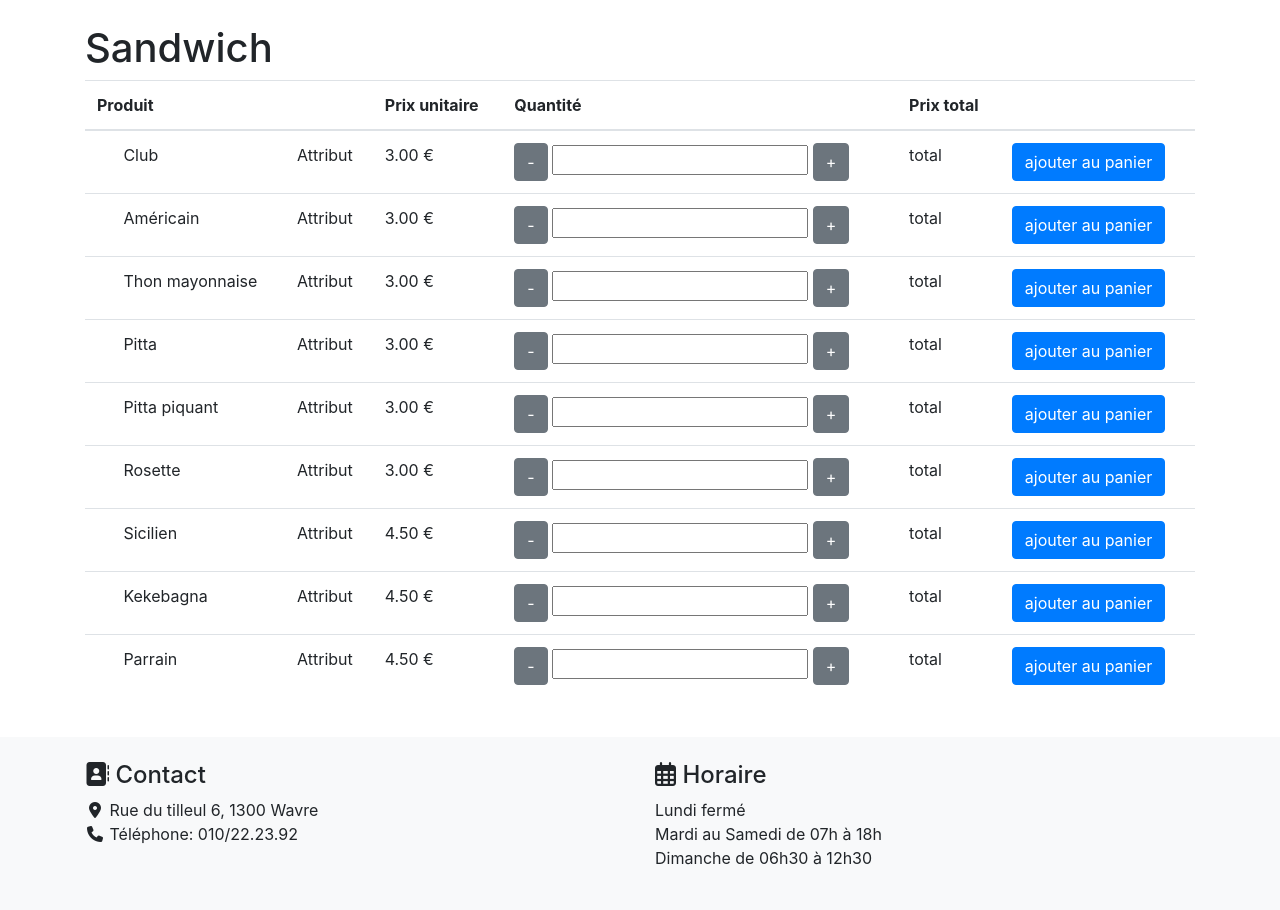
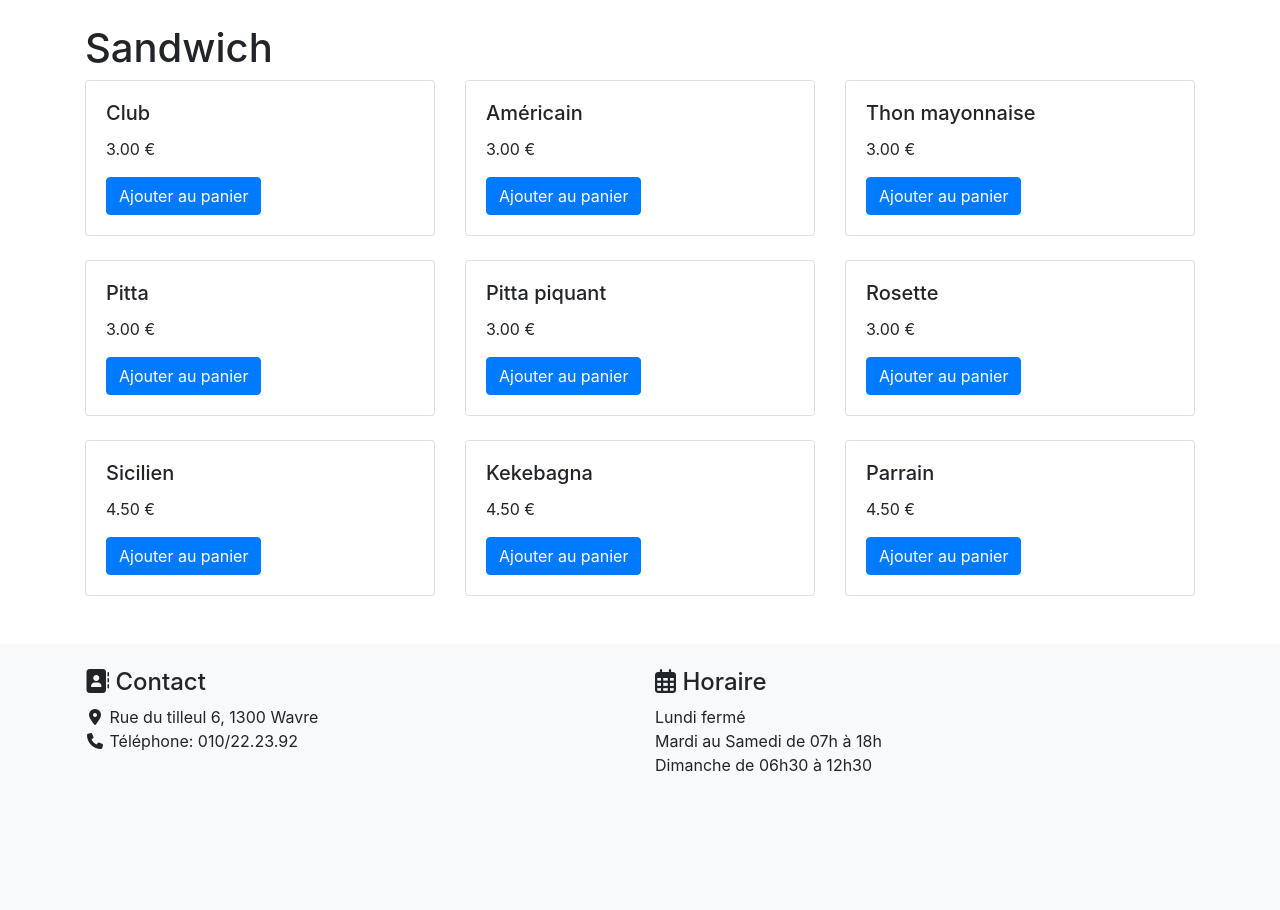
Before and after one commit to celiaHassaine/groupe32DevWeb, a Django app: page /produits/categorie/2 in a window 1280 px wide. Shown: the part 56-966 px from the top of the page. After the commit the page ends 828 px from the top, so only its background shows below. Run offline with Django 3.2, Linux system fonts and the light colour scheme; data comes from the database, SQL or seed files in the repository; both versions use the stored data as it was after the commit; parts of the project's set-up code (start-up, migrations or seed data) failed here and were passed over; some libraries are stand-ins or nearby versions.

Commit message:
ajout de modal produit + demo news

```diff
--- a/src/boulangerie/static/js/boulangerie.js
+++ b/src/boulangerie/static/js/boulangerie.js
@@ -10,6 +10,7 @@ let produits = [
 	{ nom : "croissant", prix : 1, quantite : 0},
 	{ nom : "tarte au sucre", prix : 10.25, quantite : 0},
 ];
+
 
 var commandes = new Vue ({
     delimiters: ['[[', ']]'],
@@ -39,6 +40,24 @@ var commandes = new Vue ({
     },
 });
 
+function getCookie(name) {
+    var cookieValue = null;
+    if (document.cookie && document.cookie !== '') {
+        var cookies = document.cookie.split(';');
+        for (var i = 0; i < cookies.length; i++) {
+            var cookie = cookies[i].trim();
+            // Does this cookie string begin with the name we want?
+            if (cookie.substring(0, name.length + 1) === (name + '=')) {
+                cookieValue = decodeURIComponent(cookie.substring(name.length + 1));
+                break;
+            }
+        }
+    }
+    return cookieValue;
+}
+axios.defaults.xsrfCookieName = 'csrftoken';
+axios.defaults.xsrfHeaderName = 'X-CSRFTOKEN';
+
 /*
 var nouvelle = new Vue({
     el : "#magasin",
--- a/src/boulangerie/templates/base.html
+++ b/src/boulangerie/templates/base.html
@@ -77,5 +77,7 @@
         <script src="https://cdnjs.cloudflare.com/ajax/libs/axios/0.19.0/axios.min.js"></script>
         <script src="https://cdn.jsdelivr.net/npm/vue/dist/vue.js"></script>
         <script src="{% static 'js/boulangerie.js' %}"></script>
+        {% block js %}
+        {% endblock %}
     </body>
 </html>
--- a/src/produits/templates/categories.html
+++ b/src/produits/templates/categories.html
@@ -14,9 +14,7 @@
                         </a>
                     </div>
                     {% endif %}
-
                     <div class="card-body">
-
                         <h5 class="card-title">
                             <a href="/produits/categorie/{{ categorie.id }}">{{ categorie.nom }}</a>
                         </h5>
--- a/src/produits/templates/commande.html
+++ b/src/produits/templates/commande.html
@@ -19,7 +19,7 @@
                     <input id="CODE" type="number" min="0" v-model="produit.quantite">
                     <button v-on:click="ajouter(produit)">+</button>
                 </td>
-                <td> [[ produit.quantite * produit.prix ]]</td>
+                <td>[[ produit.quantite * produit.prix ]]</td>
             </tr>
             <tr>
                 <th colspan="3"></th>
--- a/src/produits/templates/produits.html
+++ b/src/produits/templates/produits.html
@@ -3,42 +3,50 @@
 {% block content %}
     <div>
     	<h1>{{ categorie.nom }}</h1>
-        <div class="table-responsive">
-            <table class="table">
-                <thead>
-                    <tr>
-                        <th colspan="2">Produit</th>
-                        <th></th>
-                        <th>Prix unitaire</th>
-                        <th>Quantité</th>
-                        <th>Prix total</th>
-                        <th></th>
-                    </tr>
-                </thead>
-                <tbody>
-                    {% for produit in produits %}
-                        <tr>
-                            <td>
-                                {% if produit.image %}
-                                <img class="produit_image" src="{{ produit.image.url }}" alt="image de {{ produit.nom }}">
-                                {% endif %}
-                            </td>
-                            <td>{{ produit.nom }}</td>
-                            <td>Attribut</td>
-                            <td>{{ produit.prix }} €</td>
-                            <td>
-                                <button class="btn btn-secondary">-</button>
-                                <input type="number" min="0">
-                                <button class="btn btn-secondary">+</button>
-                            </td>
-                            <td>total</td>
-                            <td>
-                                <button class="btn btn-primary">ajouter au panier</button>
-                            </td>
-                        </tr>
-                    {% endfor %}
-                </tbody>
-            </table>
+        <div class="row row-cols-1 row-cols-md-3">
+            {% for produit in produits %}
+                <div class="col mb-4">
+                    <div class="card">
+                        {% if produit.image %}
+                            <div>
+                                <img class="produit_image" src="{{ produit.image.url }}" alt="image de {{ produit.nom }}"/>
+                            </div>
+                        {% endif %}
+                        <div class="card-body">
+                            <h5 class="card-title">{{ produit.nom }}</h5>
+                            <p class="card-text">{{ produit.prix }} €</p>
+                            <button class="btn btn-primary" data-toggle="modal" data-target="#produit_modal" data-id="{{ produit.id }}">Ajouter au panier</button>
+                        </div>
+                    </div>
+                </div>
+            {% endfor %}
+        </div>
+        <div class="modal fade" id="produit_modal" tabindex="-1" role="dialog" aria-labelledby="ajouter au panier" aria-hidden="true">
+            {% verbatim %}
+                <div class="modal-dialog" role="document">
+                    <div v-if="produit.id" >
+                        <div class="modal-content">
+                            <div class="modal-header">
+                                <h5 class="modal-title" id="exampleModalLabel">{{ produit.nom }}</h5>
+                                <button type="button" class="close" data-dismiss="modal" aria-label="Close">
+                                    <span aria-hidden="true">&times;</span>
+                                </button>
+                            </div>
+                            <div class="modal-body">
+                                <img class="modal_produit_image" style="height: 150px;" :src="produit.image" :alt="'image de ' + produit.nom"/><br/>
+                                <button class="btn btn-secondary" v-on:click="enlever(produit)">-</button>
+                                <input type="number" min="0" v-model="produit.quantite"/>
+                                <button class="btn btn-secondary" v-on:click="ajouter(produit)">+</button>
+                            </div>
+                            <div class="modal-footer">
+                                <button type="button" class="btn btn-primary">Continuer les achats</button>
+                                <button type="button" class="btn btn-primary" data-dismiss="modal">Aller au panier</button>
+                                <button type="button" class="btn btn-secondary" data-dismiss="modal">Annuler</button>
+                            </div>
+                        </div>
+                    </div>
+                </div>
+            {% endverbatim %}
         </div>
     </div>
 {% endblock %}
--- a/src/produits/templates/produits_container.html
+++ b/src/produits/templates/produits_container.html
@@ -4,6 +4,12 @@
 
 {% block header %}
 
-<link rel="stylesheet" type="text/css" href="{% static 'css/produits.css' %}"/>
+    <link rel="stylesheet" type="text/css" href="{% static 'css/produits.css' %}"/>
 
 {% endblock %}
+
+{% block js %}
+
+    <script src="{% static 'js/produits.js' %}"></script>
+
+{% endblock %}
--- a/src/produits/urls.py
+++ b/src/produits/urls.py
@@ -4,5 +4,6 @@ from . import views
 
 urlpatterns = [
     path('categories', views.liste_categories, name='Liste des catégories'),
-    path('categorie/<int:categorie_id>', views.categorie, name='Catégorie')
+    path('categorie/<int:categorie_id>', views.categorie, name='Catégorie'),
+    path('detail', views.detail),
 ]
--- a/src/produits/views.py
+++ b/src/produits/views.py
@@ -1,9 +1,24 @@
+import json
+
 from django.shortcuts import render
+from django.http import JsonResponse
 
-from .models import Categorie
+from .models import Categorie, Produit
 
 
-# Create your views here.
+def detail(request):
+    body = json.loads(request.body)
+    produit = Produit.objects.get(id=body.get('produit_id'))
+    data = {
+        'produit': {
+            'id': produit.id,
+            'nom': produit.nom,
+            'prix': produit.prix,
+            'image': produit.image.url if produit.image else False,
+        },
+    }
+    return JsonResponse(data)
+
 
 def liste_categories(request):
     categories = Categorie.objects.all()
```
Also changed, not shown: src/news/fixtures/demo.json (added, +12 -0 lines), src/produits/static/js/produits.js (added, +57 -0 lines).
